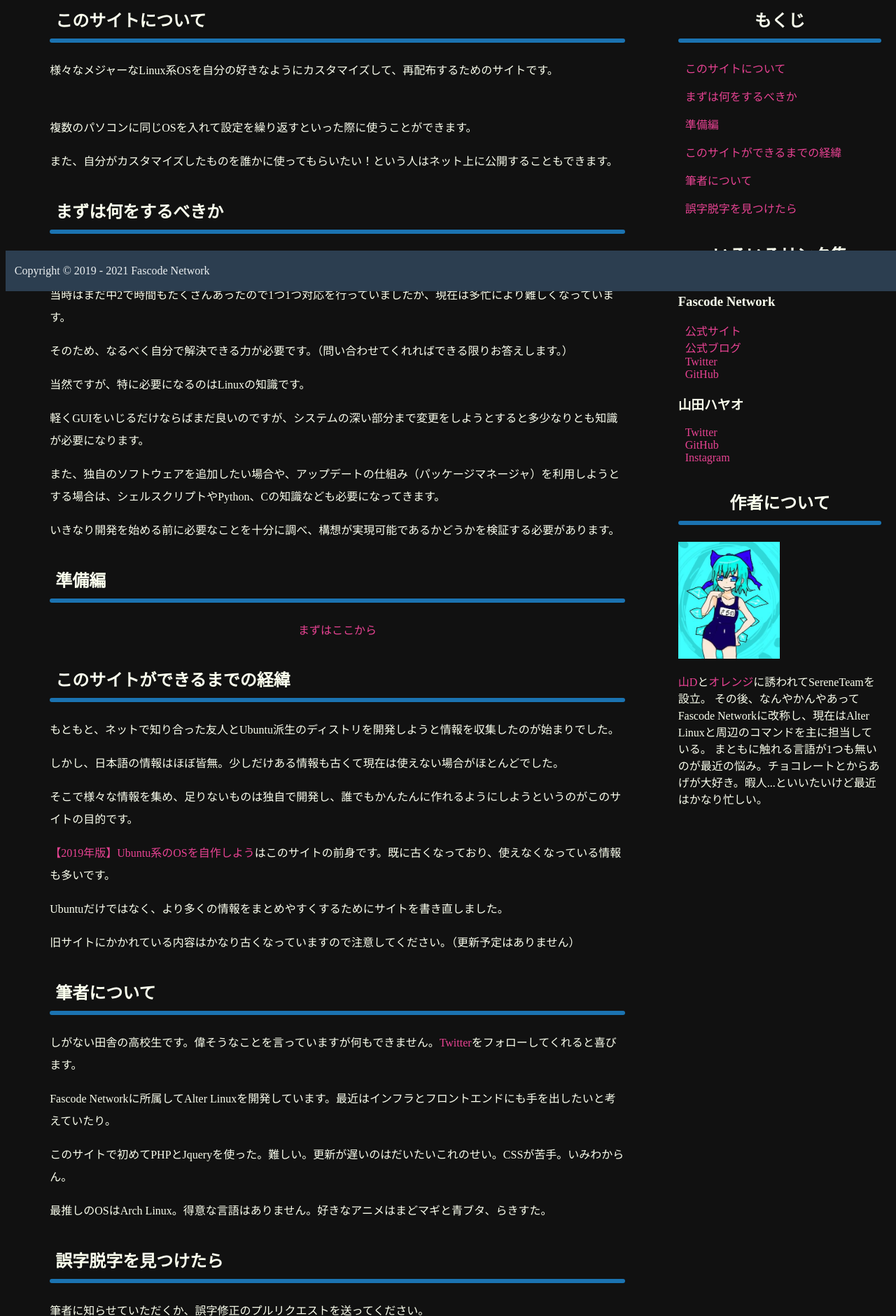
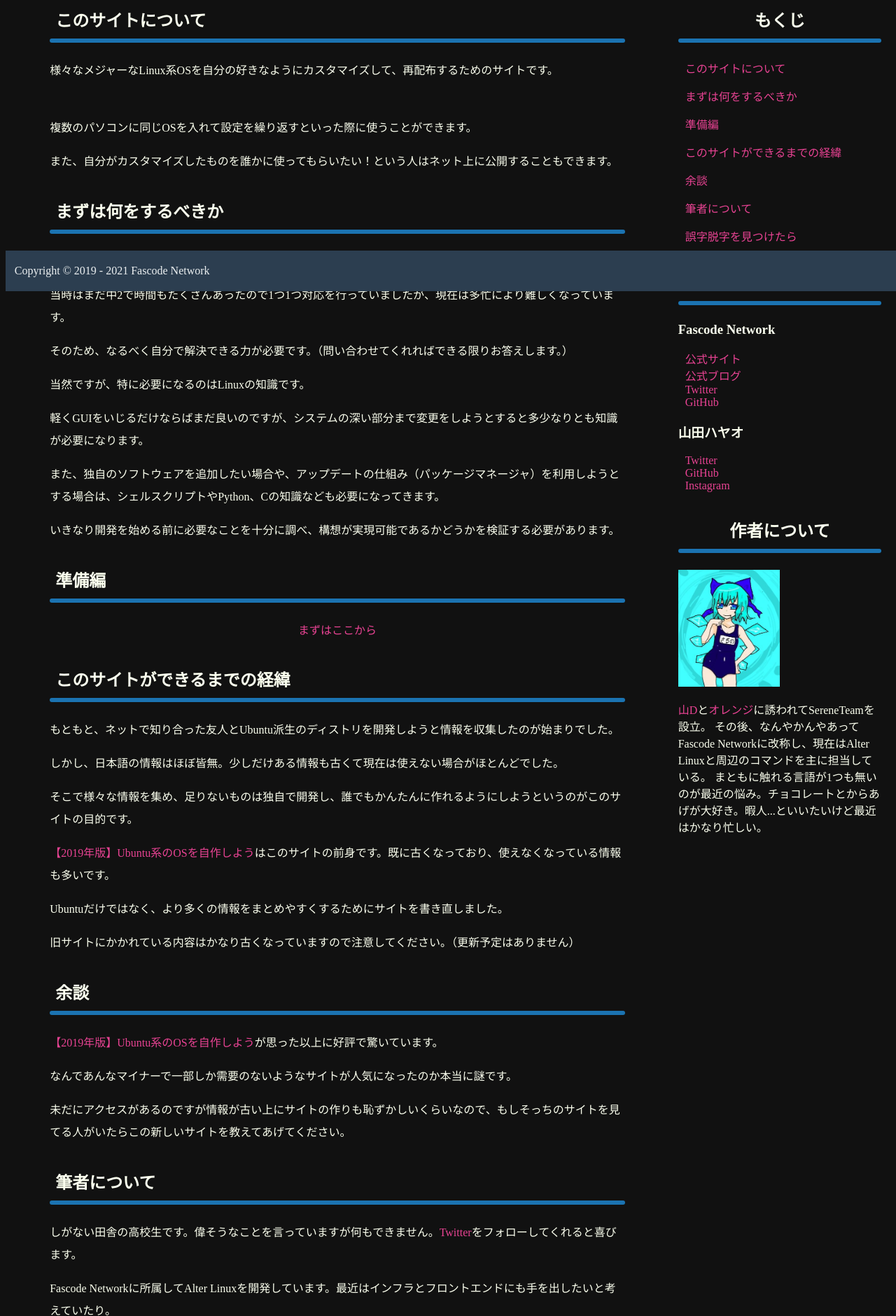
Before and after one commit to Hayao0819/hayao-old-website, a PHP site: page /buildmydist-2/ in a window 1280 px wide. Shown: the part 384-2264 px from the top of the page at 70% size. Run offline with PHP 8.4, Linux system fonts and the light colour scheme; some libraries are stand-ins or nearby versions.

Commit message:
[update] : 余談を追加

```diff
--- a/buildmydist-2/index.php
+++ b/buildmydist-2/index.php
@@ -40,9 +40,15 @@
         <p>もともと、ネットで知り合った友人とUbuntu派生のディストリを開発しようと情報を収集したのが始まりでした。</p>
         <p>しかし、日本語の情報はほぼ皆無。少しだけある情報も古くて現在は使えない場合がほとんどでした。</p>
         <p>そこで様々な情報を集め、足りないものは独自で開発し、誰でもかんたんに作れるようにしようというのがこのサイトの目的です。</p>
-        <p><a href="http://localhost/buildmydist/index.html">【2019年版】Ubuntu系のOSを自作しよう</a>はこのサイトの前身です。既に古くなっており、使えなくなっている情報も多いです。</p>
+        <p><a href="/buildmydist/index.html">【2019年版】Ubuntu系のOSを自作しよう</a>はこのサイトの前身です。既に古くなっており、使えなくなっている情報も多いです。</p>
         <p>Ubuntuだけではなく、より多くの情報をまとめやすくするためにサイトを書き直しました。</p>
         <p>旧サイトにかかれている内容はかなり古くなっていますので注意してください。（更新予定はありません）</p>
+
+        <h2>余談</h2>
+        <p><a href="/buildmydist/index.html">【2019年版】Ubuntu系のOSを自作しよう</a>が思った以上に好評で驚いています。</p>
+        <p>なんであんなマイナーで一部しか需要のないようなサイトが人気になったのか本当に謎です。</p>
+        <p>未だにアクセスがあるのですが情報が古い上にサイトの作りも恥ずかしいくらいなので、もしそっちのサイトを見てる人がいたらこの新しいサイトを教えてあげてください。</p>
+
 
         <h2>筆者について</h2>
         <p>しがない田舎の高校生です。偉そうなことを言っていますが何もできません。<a href="https://twitter.com/Hayao0819">Twitter</a>をフォローしてくれると喜びます。</p>
```
